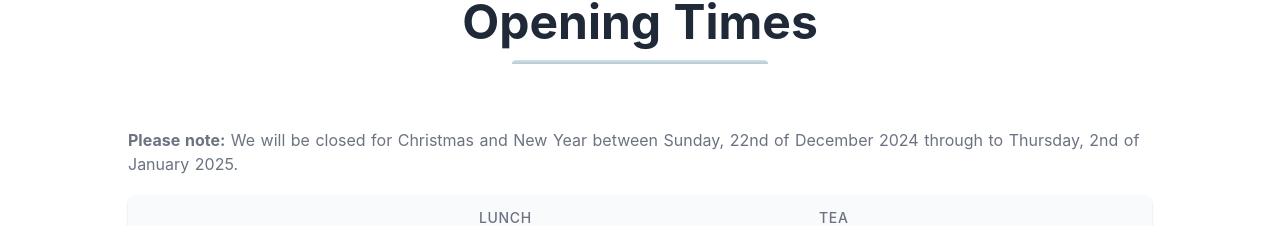
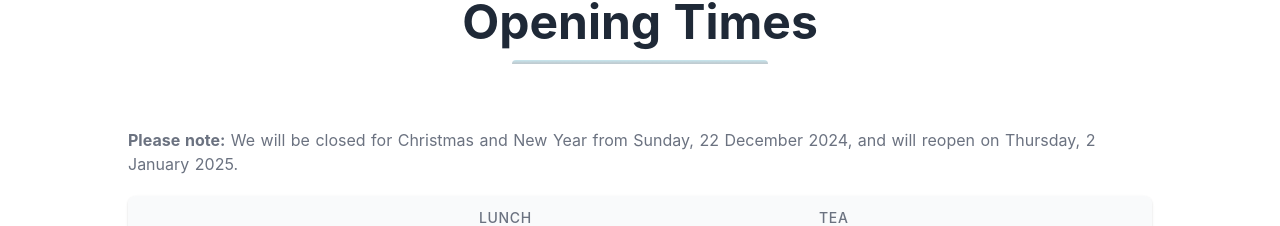
Before and after one commit to othyn/weltonchippy.uk, a Nuxt app: page / in a window 1280 px wide. Shown: the part 917-1143 px from the top of the page. Built offline with nearby package versions, Linux system fonts and the light colour scheme.

Commit message:
Make the holiday times text a bit more clear

```diff
--- a/components/core/Footer.vue
+++ b/components/core/Footer.vue
@@ -27,7 +27,7 @@
           <a
             class="font-bold hover:underline"
             href="https://github.com/othyn/weltonchippy.uk/releases"
-            >v1.1.5</a
+            >v1.1.6</a
           >
           <span class="mx-4">|</span>
         </p>
--- a/components/sections/OpeningTimes.vue
+++ b/components/sections/OpeningTimes.vue
@@ -5,8 +5,8 @@
         <div class="inline-block min-w-full py-2 align-middle sm:px-6 lg:px-8">
           <p class="mb-5 text-gray-500">
             <span class="font-bold">Please note:</span> We will be closed for
-            Christmas and New Year between Sunday, 22nd of December 2024 through
-            to Thursday, 2nd of January 2025.
+            Christmas and New Year from Sunday, 22 December 2024, and will
+            reopen on Thursday, 2 January 2025.
           </p>
 
           <div
```
